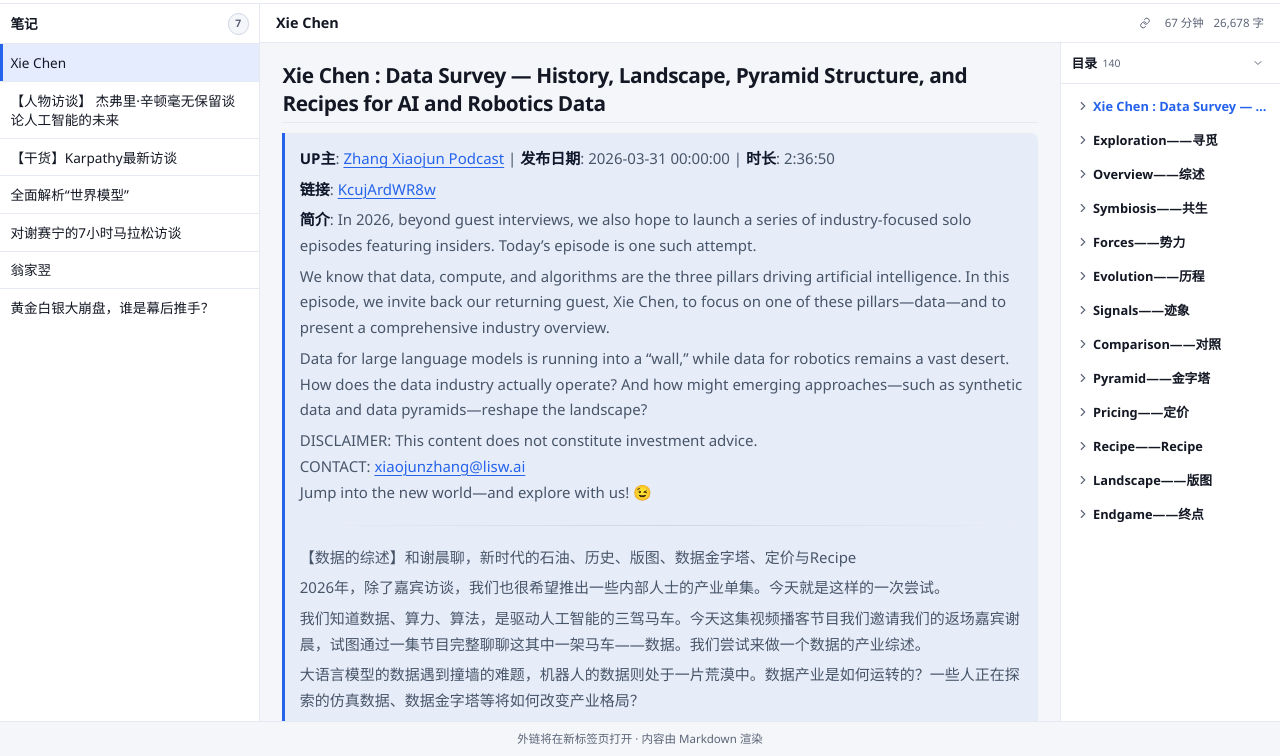
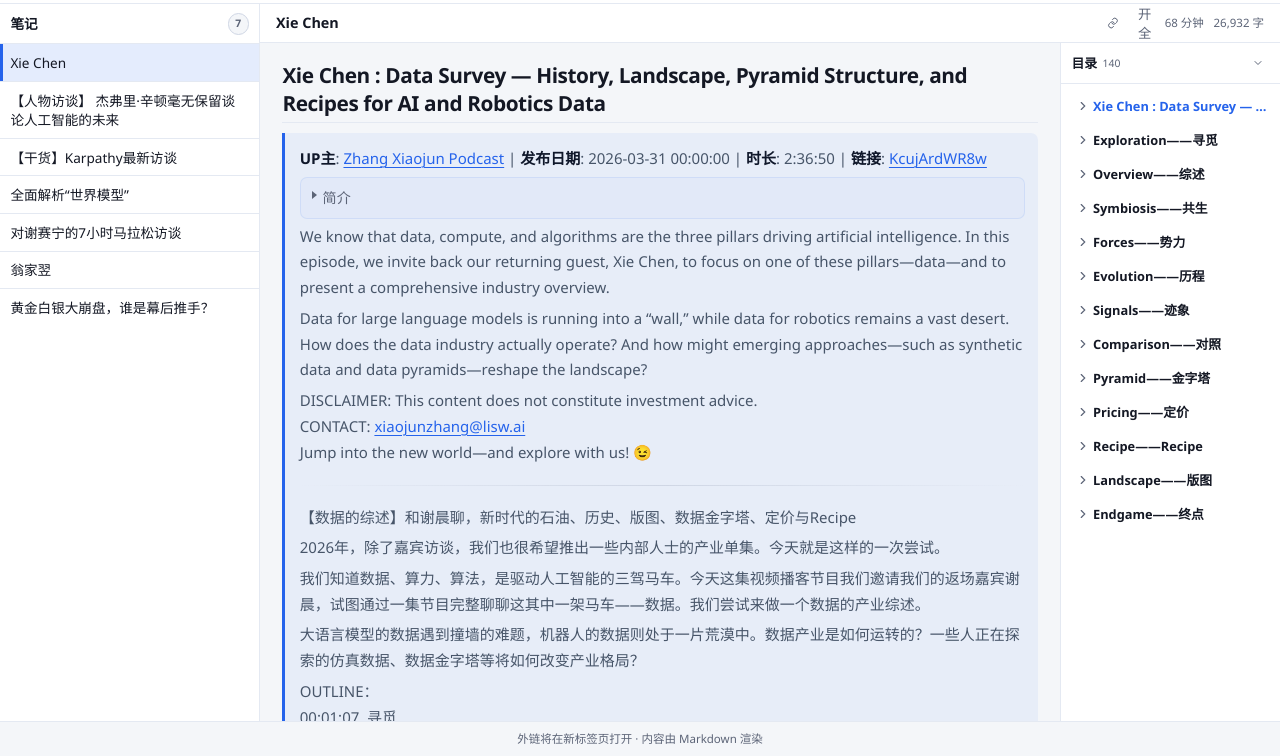
Before and after one commit to ghy0324/Watch2Read, a plain HTML site: page index.html in a window 1280 px wide. Both pictures are taken after a click on the button "Xie Chen". Shown: the part 44-800 px from the top of the page. Drawn offline with nearby package versions, Linux system fonts and the light colour scheme.

Commit message:
Improve note page metadata and details expand/collapse UX

```diff
--- a/app.js
+++ b/app.js
@@ -154,6 +154,112 @@
     });
     pre.appendChild(btn);
   });
+}
+
+function getMetaLabel(p) {
+  const strong = p.querySelector("strong");
+  if (!strong) return "";
+  return strong.textContent.replace(/[:：]/g, "").trim();
+}
+
+function stripMetaLabel(p) {
+  const c = p.cloneNode(true);
+  const strong = c.querySelector("strong");
+  if (strong) strong.remove();
+  if (c.firstChild && c.firstChild.nodeType === Node.TEXT_NODE) {
+    c.firstChild.textContent = c.firstChild.textContent.replace(/^\s*[:：]\s*/, "");
+  }
+  return c;
+}
+
+function normalizeMetaBlock(preview) {
+  const bq = preview.querySelector("blockquote");
+  if (!bq) return;
+  const ps = [...bq.querySelectorAll(":scope > p")];
+  const hasMeta = ps.some((p) => getMetaLabel(p) === "UP主");
+  if (!hasMeta) return;
+
+  const metaP = ps.find((p) => /UP主/.test(p.textContent) && /发布日期/.test(p.textContent) && /时长/.test(p.textContent));
+  const linkP = ps.find((p) => getMetaLabel(p) === "链接");
+  if (metaP && linkP && !/链接/.test(metaP.textContent)) {
+    metaP.append(" | ");
+    const strong = document.createElement("strong");
+    strong.textContent = "链接";
+    metaP.appendChild(strong);
+    metaP.append(": ");
+    const link = linkP.querySelector("a");
+    if (link) metaP.appendChild(link.cloneNode(true));
+    linkP.remove();
+  }
+
+  const descP = [...bq.querySelectorAll(":scope > p")].find((p) => getMetaLabel(p) === "简介");
+  if (descP) {
+    const details = document.createElement("details");
+    details.className = "meta-desc-details";
+    const summary = document.createElement("summary");
+    summary.textContent = "简介";
+    const body = document.createElement("div");
+    body.className = "meta-desc-body";
+    body.appendChild(stripMetaLabel(descP));
+    details.appendChild(summary);
+    details.appendChild(body);
+    descP.replaceWith(details);
+  }
+}
+
+function setupDetailsControls(preview) {
+  const allBtn = document.getElementById("btn-toggle-all-details");
+  if (!allBtn) return;
+
+  const detailsList = [...preview.querySelectorAll("details:not(.meta-desc-details)")];
+  if (!detailsList.length) {
+    allBtn.hidden = true;
+    allBtn.onclick = null;
+    return;
+  }
+
+  const syncAllBtn = () => {
+    const hasClosed = detailsList.some((d) => !d.open);
+    allBtn.textContent = hasClosed ? "展开全文" : "折叠全文";
+    allBtn.setAttribute("aria-label", allBtn.textContent);
+  };
+
+  allBtn.hidden = false;
+  allBtn.onclick = () => {
+    const hasClosed = detailsList.some((d) => !d.open);
+    detailsList.forEach((d) => { d.open = hasClosed; });
+    syncAllBtn();
+  };
+
+  detailsList.forEach((d) => {
+    const summary = d.querySelector(":scope > summary");
+    if (!summary || summary.querySelector(".section-toggle-btn")) {
+      d.addEventListener("toggle", syncAllBtn);
+      return;
+    }
+    const btn = document.createElement("button");
+    btn.type = "button";
+    btn.className = "section-toggle-btn";
+    const syncSectionBtn = () => {
+      btn.textContent = d.open ? "折叠" : "展开";
+      btn.setAttribute("aria-label", `${d.open ? "折叠" : "展开"}当前章节`);
+    };
+    btn.addEventListener("click", (e) => {
+      e.preventDefault();
+      e.stopPropagation();
+      d.open = !d.open;
+      syncSectionBtn();
+      syncAllBtn();
+    });
+    summary.appendChild(btn);
+    d.addEventListener("toggle", () => {
+      syncSectionBtn();
+      syncAllBtn();
+    });
+    syncSectionBtn();
+  });
+
+  syncAllBtn();
 }
 
 let toastEl = null, toastTimer = null;
@@ -866,6 +972,8 @@
     preview.classList.add("is-entering");
     preview.addEventListener("animationend", () => preview.classList.remove("is-entering"), { once: true });
 
+    normalizeMetaBlock(preview);
+    setupDetailsControls(preview);
     enhancePreviewLinks(preview);
     addCopyButtons(preview);
     buildToc(preview, scrollEl);
@@ -894,6 +1002,11 @@
   try { localStorage.removeItem(LAST_NOTE_KEY); } catch { /* */ }
   setHomeUrl();
   setShareButtonVisible(false);
+  const allBtn = document.getElementById("btn-toggle-all-details");
+  if (allBtn) {
+    allBtn.hidden = true;
+    allBtn.onclick = null;
+  }
   $("preview-title").textContent = "未选择";
   setTitlePlaceholder(true);
   renderHomeState();
--- a/index.html
+++ b/index.html
@@ -182,6 +182,9 @@
                 <path d="M14 11a5 5 0 0 0-7.07 0L4.81 13.12a5 5 0 1 0 7.07 7.07L13.1 18.97" />
               </svg>
             </button>
+            <button type="button" id="btn-toggle-all-details" class="search-nav-btn note-share-btn" aria-label="展开全文" title="展开/折叠全文" hidden>
+              展开全文
+            </button>
             <div id="reading-meta" class="reading-meta" hidden>
               <span id="reading-time" class="reading-time muted" title="预计阅读时间"></span>
               <span id="word-count" class="word-count muted" title="字数统计"></span>
--- a/styles.css
+++ b/styles.css
@@ -814,6 +814,27 @@
 }
 .md-body details[open] summary::before { transform: rotate(90deg); }
 .md-body details summary:hover { color: var(--text); background: var(--surface-hover); }
+.md-body details summary .section-toggle-btn {
+  margin-left: auto;
+  border: 1px solid var(--border);
+  background: var(--surface);
+  color: var(--text-secondary);
+  border-radius: 999px;
+  padding: 0.1rem 0.45rem;
+  font-size: 0.72rem;
+  line-height: 1.4;
+  cursor: pointer;
+}
+.md-body details summary .section-toggle-btn:hover {
+  color: var(--text);
+  background: var(--surface-hover);
+}
+.md-body .meta-desc-details {
+  margin-top: 0.2rem;
+}
+.md-body .meta-desc-details .meta-desc-body > p {
+  margin: 0.15rem 0;
+}
 
 .md-body details > ul,
 .md-body details > ol {
```
